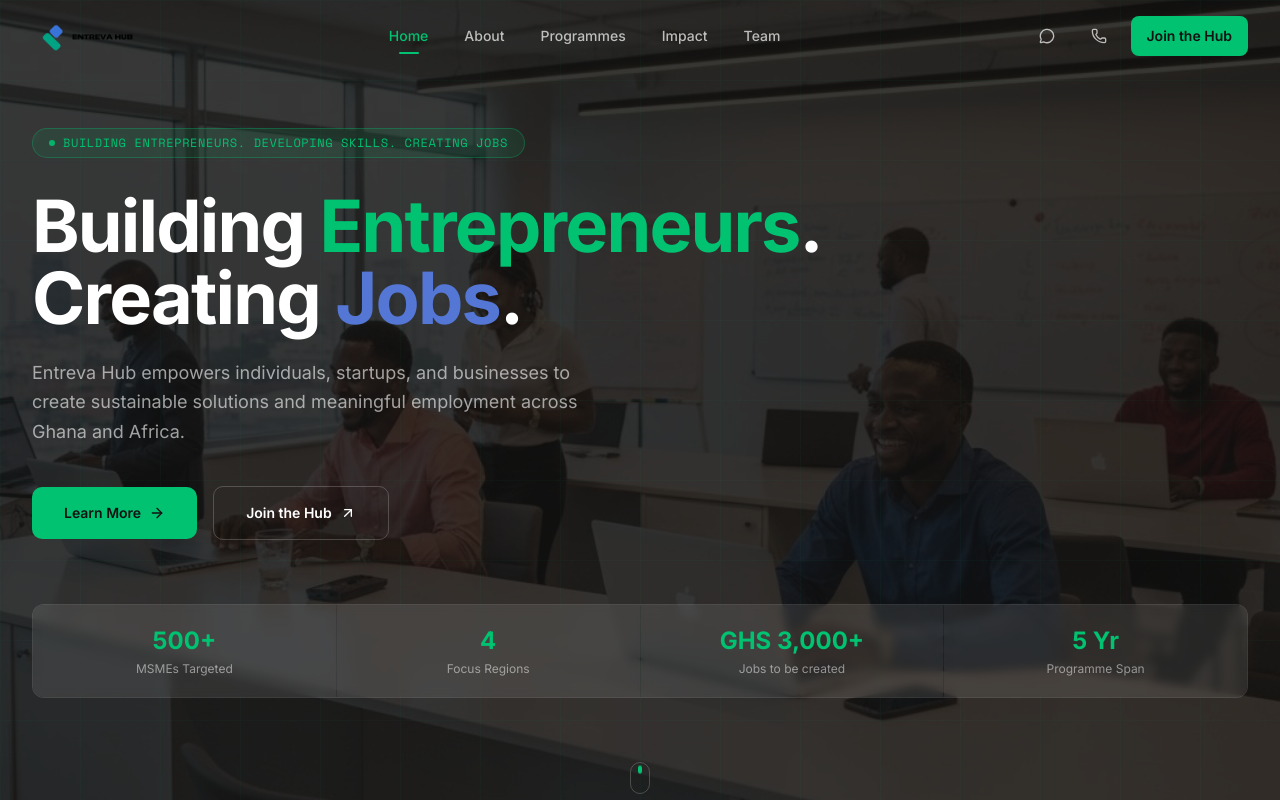
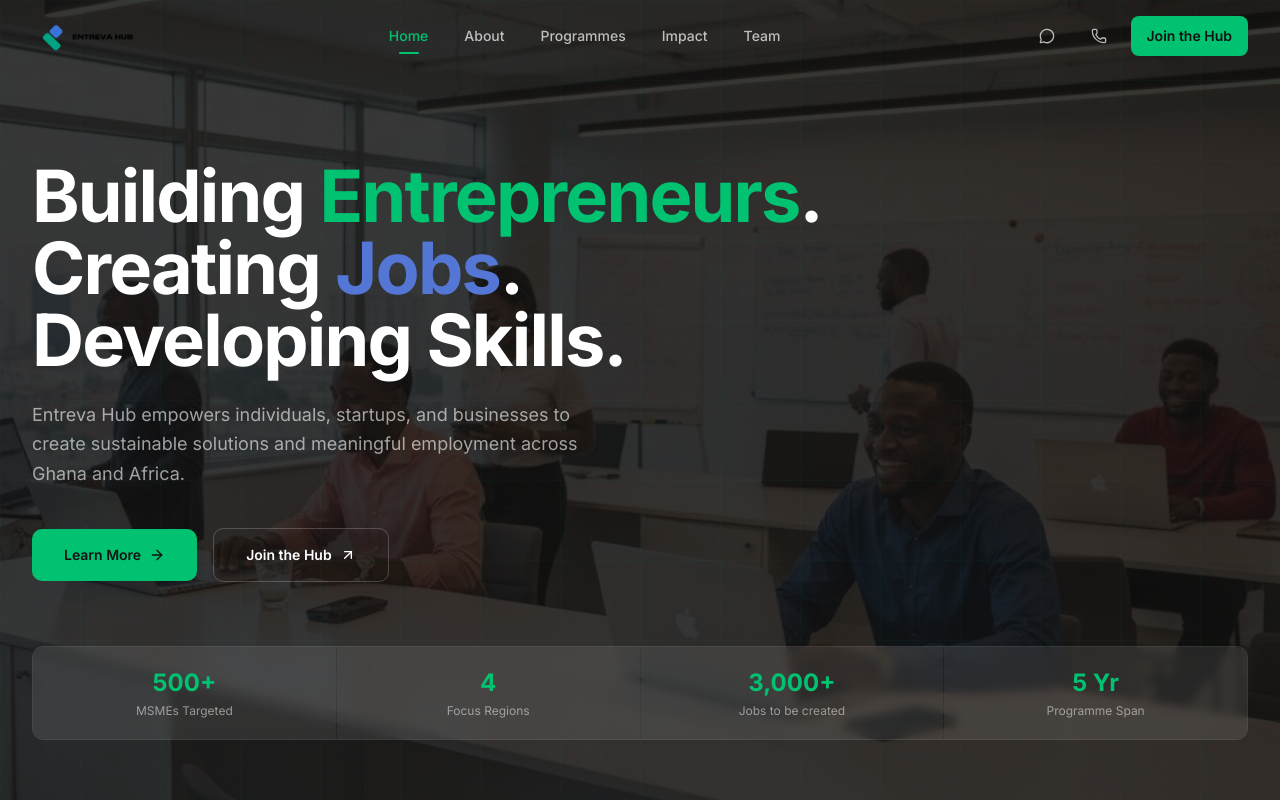
Before and after one commit to odark007/Entreva-Hub, a Next.js app: page / in a window 1280 px wide. Shown: the top 800 px of the page. Built offline with nearby package versions, Linux system fonts and the light colour scheme.

Commit message:
updated hero

```diff
--- a/components/home/hero.tsx
+++ b/components/home/hero.tsx
@@ -44,10 +44,10 @@ export function Hero() {
             loaded ? "opacity-100 translate-y-0" : "opacity-0 translate-y-6"
           }`}
         >
-          <span className="inline-flex items-center gap-2 rounded-full border border-entreva-green/30 bg-entreva-green/10 px-4 py-1.5 text-xs font-mono uppercase tracking-wider text-entreva-green">
+            {/* <span className="inline-flex items-center gap-2 rounded-full border border-entreva-green/30 bg-entreva-green/10 px-4 py-1.5 text-xs font-mono uppercase tracking-wider text-entreva-green">
             <span className="h-1.5 w-1.5 rounded-full bg-entreva-green animate-pulse" />
             Building Entrepreneurs. Developing Skills. Creating Jobs
-          </span>
+            </span> */}
         </div>
 
         {/* Heading */}
@@ -62,6 +62,9 @@ export function Hero() {
             <br className="hidden sm:block" />
             Creating{" "}
             <span className="text-entreva-blue">Jobs</span>.
+            <br className="hidden sm:block" />
+            Developing{" "}
+            <span className="text-entreva-red">Skills</span>.
           </span>
         </h1>
 
@@ -107,7 +110,7 @@ export function Hero() {
           {[
             { value: "500+", label: "MSMEs Targeted" },
             { value: "4", label: "Focus Regions" },
-            { value: "GHS 3,000+", label: "Jobs to be created" },
+            { value: "3,000+", label: "Jobs to be created" },
             { value: "5 Yr", label: "Programme Span" },
           ].map((stat) => (
             <div
--- a/components/impact/impact-content.tsx
+++ b/components/impact/impact-content.tsx
@@ -17,7 +17,7 @@ import { cn } from "@/lib/utils"
 
 const impactMetrics = [
   { value: 500, suffix: "+", label: "MSMEs Targeted in 5 years", icon: Briefcase },
-  { value: 3000, suffix: "+", label: "GHS Funding Per Business", icon: TrendingUp },
+  { value: 3000, suffix: "+", label: "Jobs to be created", icon: TrendingUp },
   { value: 4, suffix: "", label: "Focus Regions", icon: MapPin },
   { value: 5, suffix: " Years", label: "Programme Span", icon: Building2 },
   { value: 100, suffix: "M", label: "African Youth At Risk", icon: Users },
```
Also changed, not shown: public/images/entreva-hub-logo-2-2.png (added), 84 other files (tests, documents, lock files or other folders).
